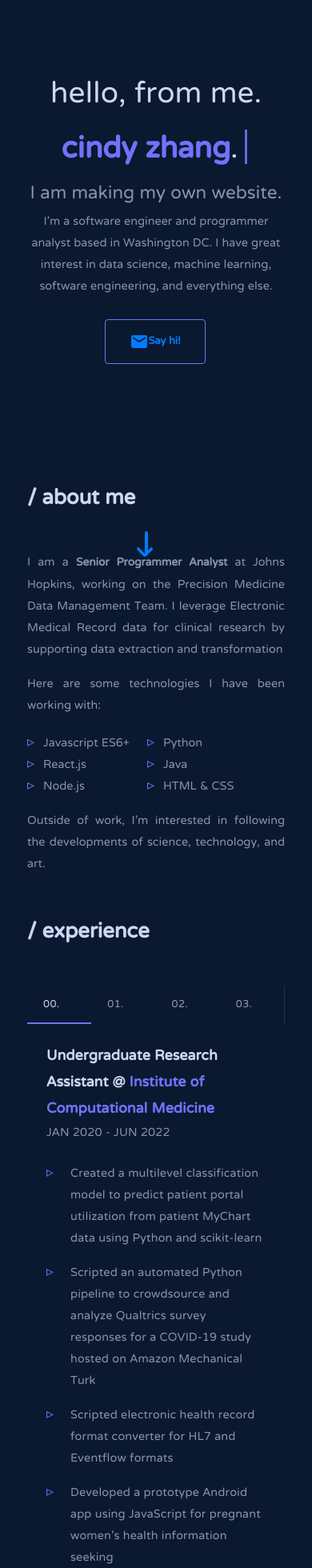
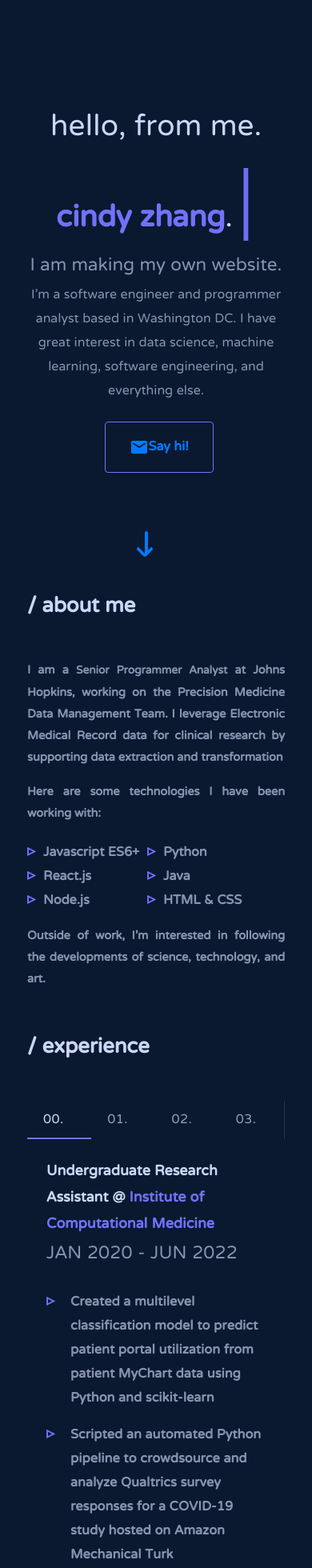
Before and after one commit to cnmnzhang/cindy, a React (Create React App) app: page / in a window 390 px wide. Shown: the top 1960 px of the page at 80% size. Built offline with nearby package versions, Linux system fonts and the light colour scheme.

Commit message:
working on consistent styles

```diff
--- a/src/App.css
+++ b/src/App.css
@@ -28,8 +28,7 @@ html {
   background-color: var(--navy);
   display: flex;
   flex-direction: row;
-  padding-left: 136px;
-  padding-right: 136px;
+  justify-content: center;
 }
 .App-logo {
   height: 40vmin;
@@ -37,11 +36,10 @@ html {
 }
 
 #content {
-  padding: 80px 200px;
   width: 100vw;
   overflow-x: hidden;
   overflow-y: hidden;
-  padding-left: 15%;
+  padding: 5% 5%;
 }
 .rs-steps-horizontal .rs-steps-item-content {
   text-align: left;
@@ -87,6 +85,13 @@ html {
   font-weight: bold;
 }
 
+.section-body {
+  font-family: "NTR", sans-serif;
+  color: var(--lightest-slate);
+  font-size: var(--sm-font-size);
+  font-weight: bold;
+}
+
 @media only screen and (max-width: 600px) {
   .App {
     flex-direction: column;
--- a/src/styles/About.css
+++ b/src/styles/About.css
@@ -23,7 +23,7 @@
   .about-description li {
     position: relative;
     padding-left: 20px;
-    font-size: 18px;
+    font-size: var(--sm-font-size);
     color: var(--slate);
   }
 
@@ -48,8 +48,7 @@
     margin: 0;
   }
 
-  .about-description a,
-  .about-description b {
+  .about-description {
     font-size: 21px;
     font-weight: bold;
   }
--- a/src/styles/Experience.css
+++ b/src/styles/Experience.css
@@ -6,21 +6,21 @@
 
   .joblist-job-title {
     font-family: "NTR", sans-serif;
-    font-size: 28px;
+    font-size: var(--medium-font-size);
     font-weight: bold;
     color: var(--lightest-slate);
   }
 
   .joblist-job-company {
     font-family: "NTR", sans-serif;
-    font-size: 28px;
+    font-size: var(--medium-font-size);
     color: var(--green-bright);
     font-weight: bold;
   }
 
   .joblist-duration {
     font-family: "NTR", sans-serif;
-    font-size: 18px;
+    font-size: var(--medium-font-size);
     color: var(--slate);
   }
 
@@ -30,7 +30,7 @@
   }
 
   .MuiTab-wrapper {
-    font-size: 16px;
+    font-size: var(--sm-font-size);
     text-align: left;
     align-items: flex-start !important;
     font-family: "NTR", sans-serif;
@@ -73,7 +73,7 @@
     position: relative;
     padding-left: 30px;
     padding-bottom: 16px;
-    font-size: 18px;
+    font-size: var(--sm-font-size);
     color: var(--slate);
   }
 
@@ -81,12 +81,11 @@
     padding-top: 24px;
     max-width: 650px;
     font-family: "NTR", sans-serif;
-    font-size: 20px;
+    font-size: var(--sm-font-size);
   }
 
-  .job-description a,
-  .job-description b {
-    font-size: 19px;
+  .job-description {
+    font-size: var(--sm-font-size);
     font-weight: bold;
   }
 
--- a/src/styles/Footer.css
+++ b/src/styles/Footer.css
@@ -9,6 +9,6 @@
     color: var(--slate);
     text-align: center;
     width: 100%;
-    font-size: 16px;
+    font-size: var(--sm-font-size);
     padding-bottom: 5%;
   }
--- a/src/styles/Global.css
+++ b/src/styles/Global.css
@@ -10,4 +10,8 @@
     --white: #e6f1ff;
     --green-bright: #7371FC;
     --green-tint: rgba(100, 255, 218, 0.1);
+    --sm-font-size: 20px;
+    --medium-font-size: 28px;
+    --large-font-size: 46px;
+    --xl-font-size: 76px;
   }
--- a/src/styles/Intro.css
+++ b/src/styles/Intro.css
@@ -10,7 +10,7 @@
   .Typist {
     color: var(--lightest-slate);
     text-align: center;
-    font-size: 76px;
+    font-size: var(--xl-font-size);
     margin-top: -30px;
   }
   .Typist .Cursor--blinking {
@@ -20,13 +20,13 @@
 
   .intro-title {
     font-family: "NTR", sans-serif;
-    font-size: 86px;
+    font-size: var(--large-font-size);
   }
   .intro-name {
     font-family: "NTR", sans-serif;
     color: var(--green-bright);
     font-weight: bold;
-    font-size: 86px;
+    font-size: var(--large-font-size);
   }
 
   .intro-subtitle {
@@ -34,7 +34,7 @@
     font-family: "NTR", sans-serif;
     color: var(--slate);
     font-weight: 300;
-    font-size: 48px;
+    font-size: var(--large-font-size);
   }
 
   .intro-desc {
@@ -43,7 +43,7 @@
     font-size: 22px;
     max-width: 40%;
     text-align: justify;
-    padding-bottom: 50px;
+    padding-bottom: 5%;
   }
 
   .intro-contact {
@@ -61,7 +61,7 @@
   }
 
   b {
-    font-size: 17px;
+    font-size: var(--sm-font-size);
   }
 
   @media only screen and (max-width: 600px) {
@@ -84,24 +84,24 @@
     }
 
     .Typist {
-      font-size: 36px;
+      font-size: var(--xl-font-size);
     }
 
     .intro-subtitle {
       margin: 0;
-      font-size: 28px;
+      font-size: var(--medium-font-size);
       text-align: center;
     }
 
     .intro-desc {
-      font-size: 18px;
+      font-size: var(--sm-font-size);
       text-align: center;
       max-width: unset;
       padding-bottom: 40px;
     }
 
     .intro-contact {
-      font-size: 16px;
+      font-size: var(--sm-font-size);
       align-self: center;
       margin-left: 30%;
     }
```
